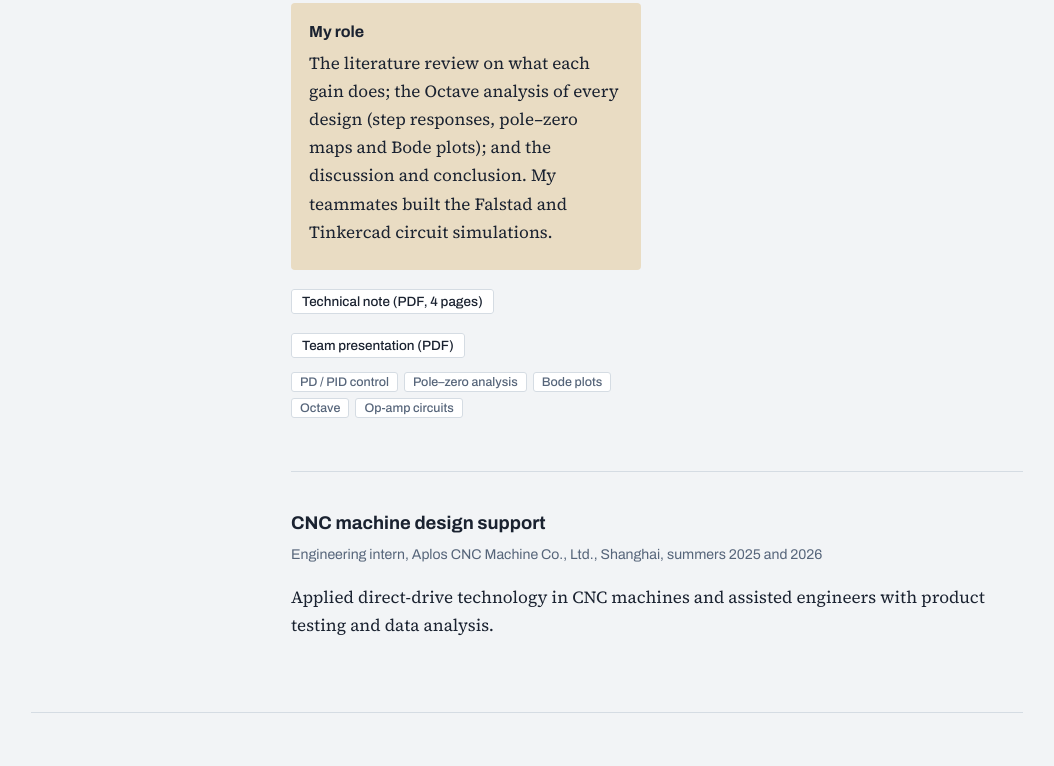
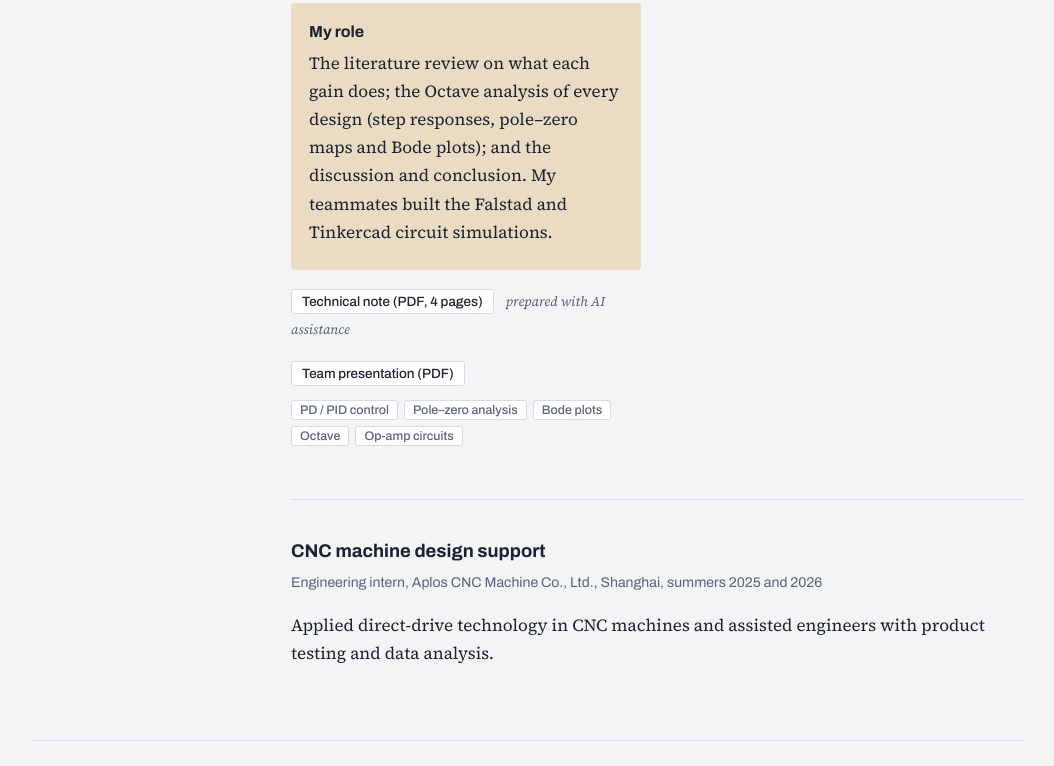
Before and after one commit to Brendaliu1022/Brendaliu1022.github.io, a plain HTML site: page index.html in a window 1280 px wide. Shown: the part 5233-5999 px from the top of the page, without its empty margins (113-1167 px from the left). Drawn offline with Linux system fonts and the light colour scheme.

Commit message:
Add files via upload

```diff
--- a/index.html
+++ b/index.html
@@ -195,7 +195,7 @@
               <h3>My role</h3>
               <p>The literature review on what each gain does; the Octave analysis of every design (step responses, pole–zero maps and Bode plots); and the discussion and conclusion. My teammates built the Falstad and Tinkercad circuit simulations.</p>
             </div>
-            <p class="doc-link"><a class="btn" href="assets/docs/Liu-PD-PID-motor-angle-loop.pdf" target="_blank" rel="noopener">Technical note (PDF, 4 pages)</a></p>
+            <p class="doc-link"><a class="btn" href="assets/docs/Liu-PD-PID-motor-angle-loop.pdf" target="_blank" rel="noopener">Technical note (PDF, 4 pages)</a> <span class="ai-note">prepared with AI assistance</span></p>
             <p class="doc-link"><a class="btn" href="assets/docs/PID-control-workshop-presentation.pdf" target="_blank" rel="noopener">Team presentation (PDF)</a></p>
             <p class="chips"><span>PD / PID control</span><span>Pole–zero analysis</span><span>Bode plots</span><span>Octave</span><span>Op-amp circuits</span></p>
           </div>
```
Also changed, not shown: 1 other file.
